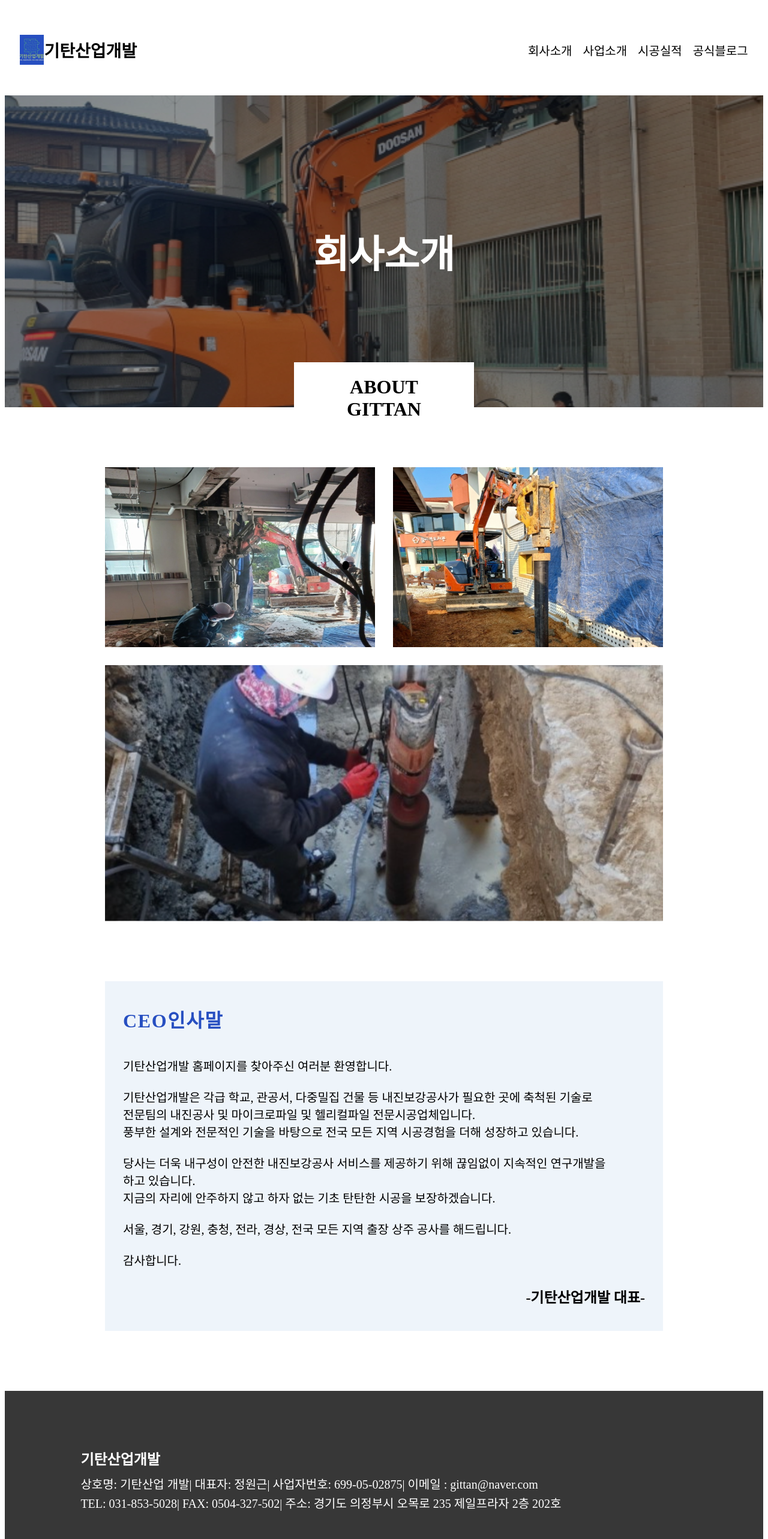
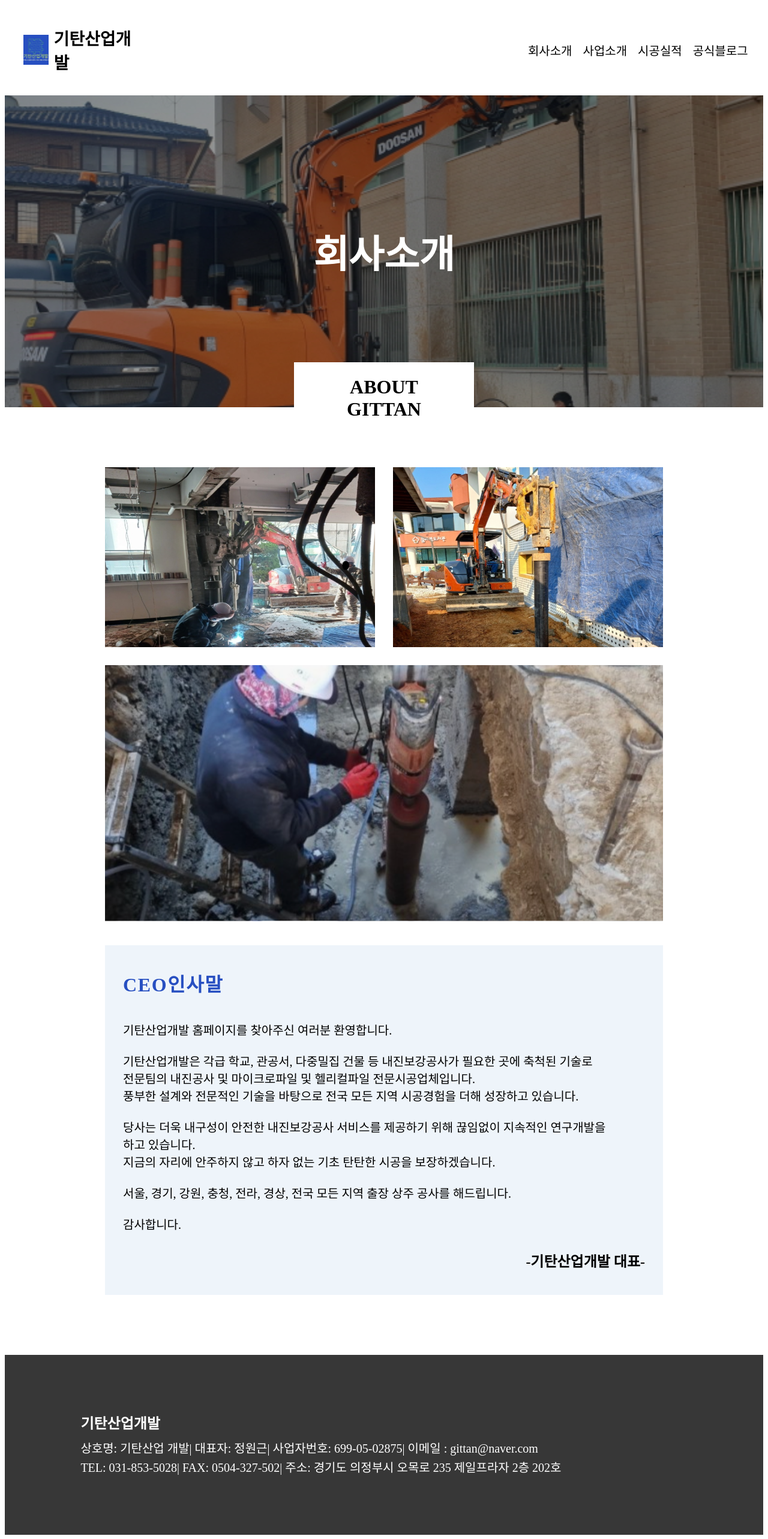
Before and after one commit to HUMBLE25/gittan_homepage, a Next.js app: page /introduceCo in a window 1280 px wide. Shown: the top 2566 px of the page at 60% size. Built offline with nearby package versions, Linux system fonts and the light colour scheme.

Commit message:
FIX Heade& introduceCo

```diff
--- a/src/components/Header.tsx
+++ b/src/components/Header.tsx
@@ -7,7 +7,7 @@ const Header: React.FC = () => {
         <div className={styles.header_container}>
             <Link href="/" className={styles.logo_wrapper}>
                 <div className={styles.logo_image}></div>
-                <div className={styles.logo_text} > 기탄산업개발</div>
+                <div className={styles.logo_text} >기탄산업개발</div>
             </Link>
             <div className={styles.spacer} />
             <div className={styles.menu_wrapper}>
--- a/src/styles/header.module.css
+++ b/src/styles/header.module.css
@@ -16,11 +16,16 @@
 }
 
 .logo_wrapper {
+    /* width: 20%; */
     display: flex;
+    justify-content: center;
     align-items: center;
     position: relative;
     transition: all 1s ease;
     text-decoration: none;
+    /* border: 2px solid green; */
+    padding: 0.5%;
+    gap:4%
 }
 
 .logo_image{
@@ -30,16 +35,18 @@
     background-size: cover;
     background-position: center;
     transition: all 1s ease;
+    /* border: 2px solid red; */
 }
 
 .logo_text {
-    width: 100%;
+    width: 90%;
     color: black;
     font-size: 28px;
     font-family: 'Nanum Gothic';
     font-weight: 600;
     word-wrap: break-word;
     transition: all 1s ease;
+    /* border: 2px solid black; */
 }
 
 .spacer{
--- a/src/styles/introduceCo.module.css
+++ b/src/styles/introduceCo.module.css
@@ -132,7 +132,7 @@
     flex-direction: column;
     justify-content: center;
     align-items: center;
-    margin: 100px 0px 100px 0px;
+    margin: 40px 0px 100px 0px;
     /* border: 3px solid blue; */
     transition: all 1s ease;
 }
```
